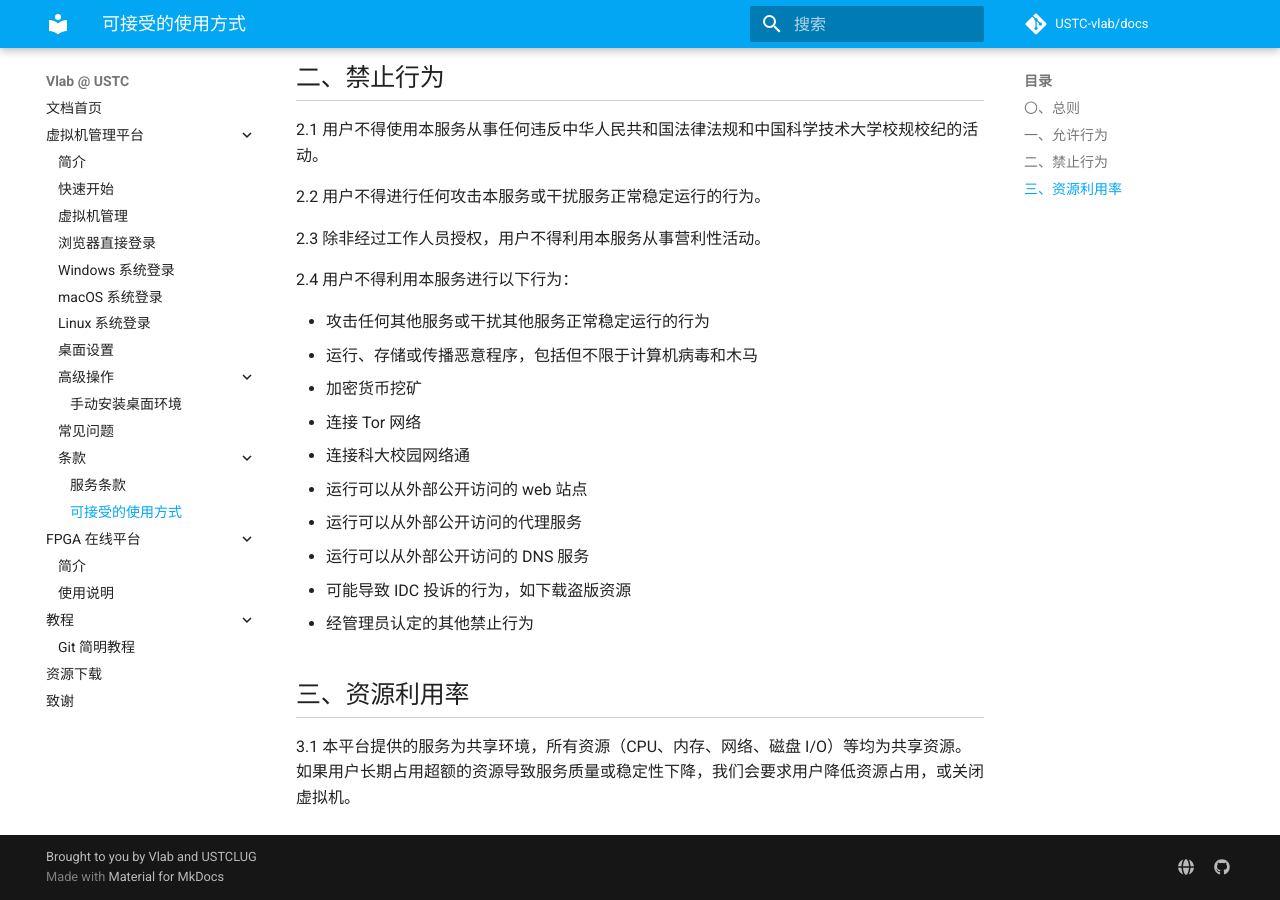
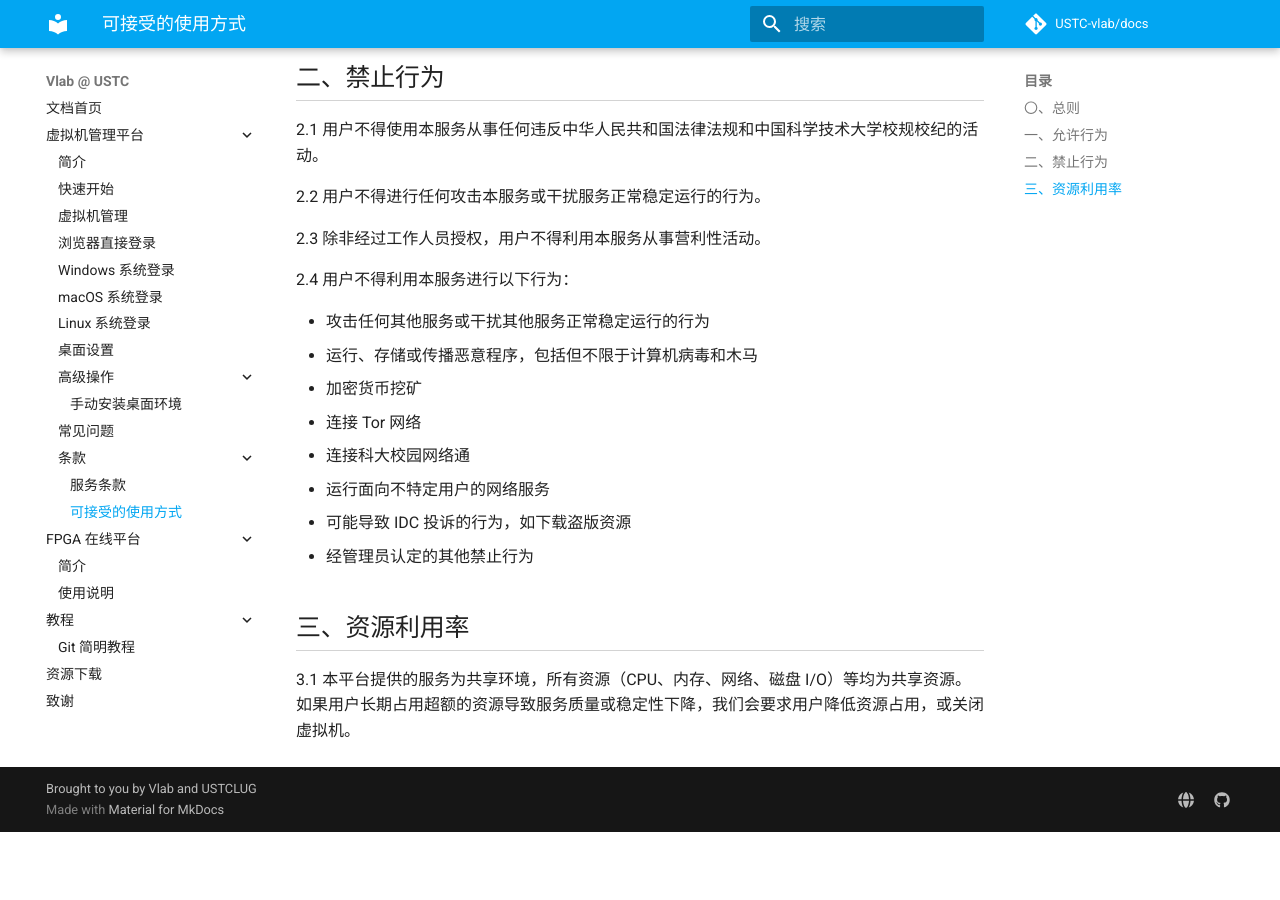
Before and after one commit to USTC-vlab/docs, an MkDocs documentation site: the page built from docs/vm/terms/acceptable-use-policy.md, in a window 1280 px wide and 900 px high, scrolled down 608 px. Built offline with MkDocs 1.6.1 and Material for MkDocs 9.7.7, drawn with Linux system fonts in a browser that asks for light colours; comment, search, counter and statistics services are not loaded; after the commit the page ends 1440 px from its top, so only the background shows below that.

Commit message:
Update AUP with precise language

```diff
--- a/docs/vm/terms/acceptable-use-policy.md
+++ b/docs/vm/terms/acceptable-use-policy.md
@@ -31,9 +31,7 @@
 - 加密货币挖矿
 - 连接 Tor 网络
 - 连接科大校园网络通
-- 运行可以从外部公开访问的 web 站点
-- 运行可以从外部公开访问的代理服务
-- 运行可以从外部公开访问的 DNS 服务
+- 运行面向不特定用户的网络服务
 - 可能导致 IDC 投诉的行为，如下载盗版资源
 - 经管理员认定的其他禁止行为
 
```
